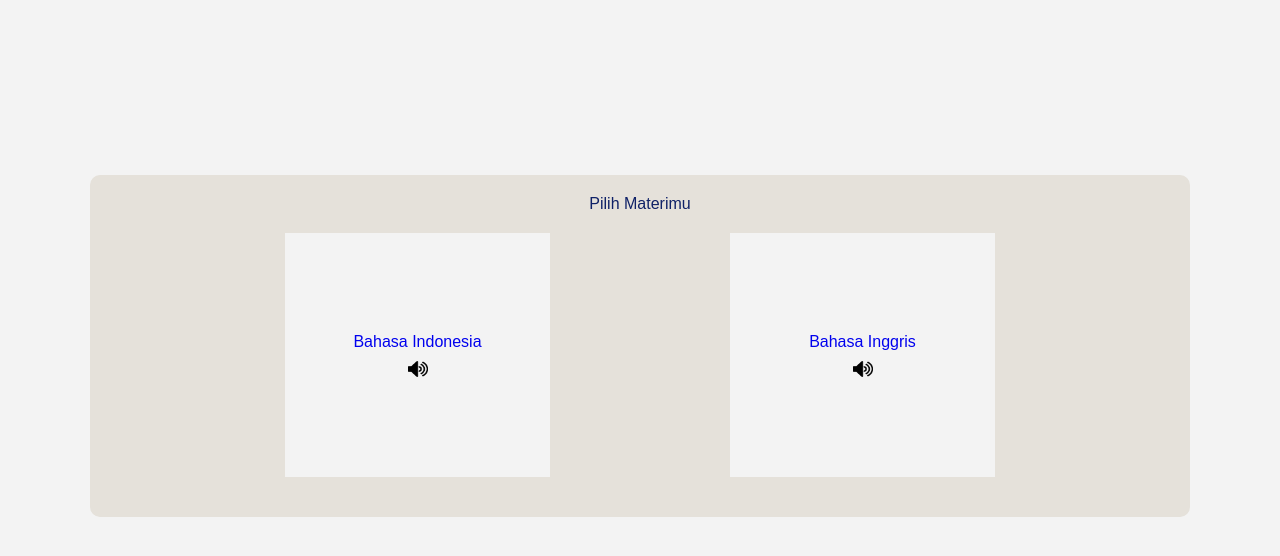
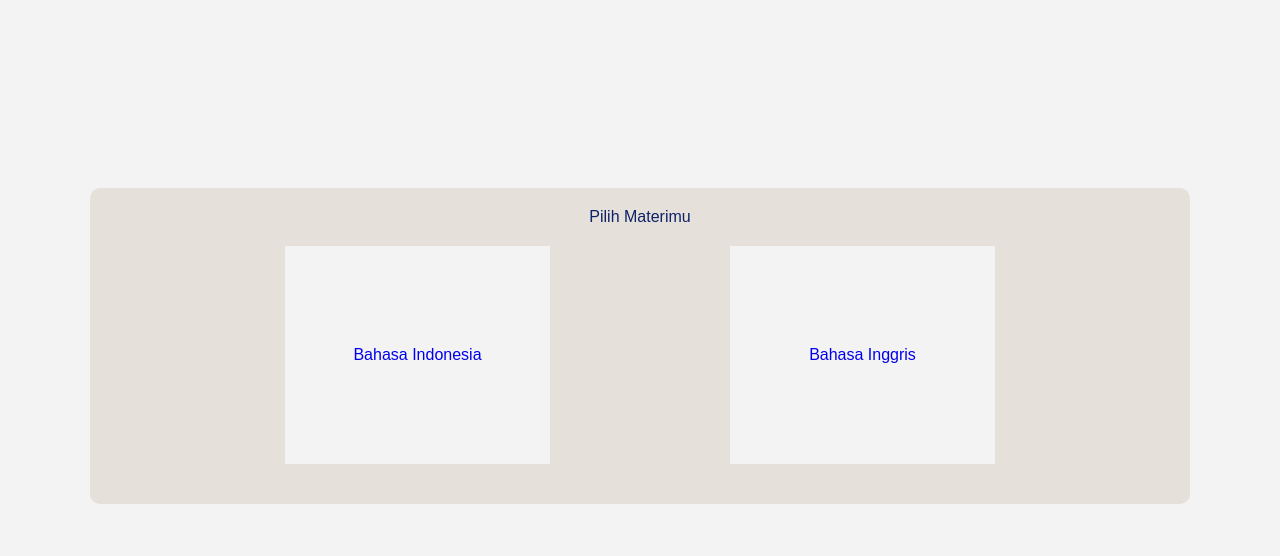
Before and after one commit to YertodimaNzk/test_skripsi, a Flask app: page /materi in a window 1280 px wide. Shown: the part 54-610 px from the top of the page. Run offline with Flask 3, Linux system fonts and the light colour scheme.

Commit message:
Update materi.html
Remove speaker logo

```diff
--- a/webtest/templates/materi.html
+++ b/webtest/templates/materi.html
@@ -28,14 +28,12 @@
                         <a href="{{ url_for('indocourse') }}">
                             <span class="container-title">Bahasa Indonesia</span>
                         </a>
-                        <img class="voice-button" src="{{ url_for('static', filename='image/voice.png') }}">
                     </div>
 
                     <div class="container-course">
                         <a href="{{ url_for('engcourse') }}">
                             <span class="container-title">Bahasa Inggris</span>
                         </a>
-                        <img class="voice-button" src="{{ url_for('static', filename='image/voice.png') }}">
                     </div>
                 </div>
             </div>
```
